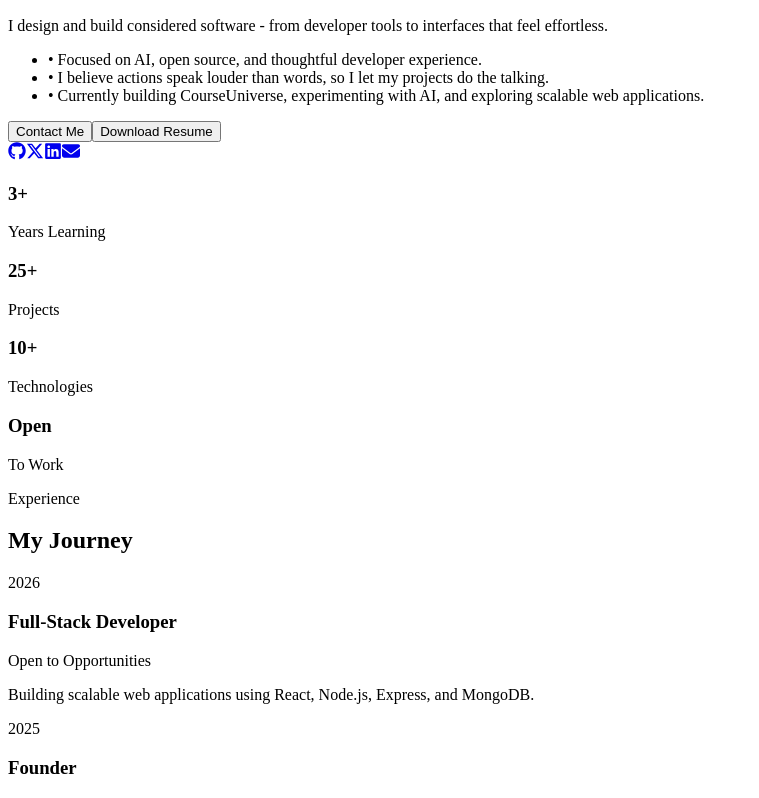
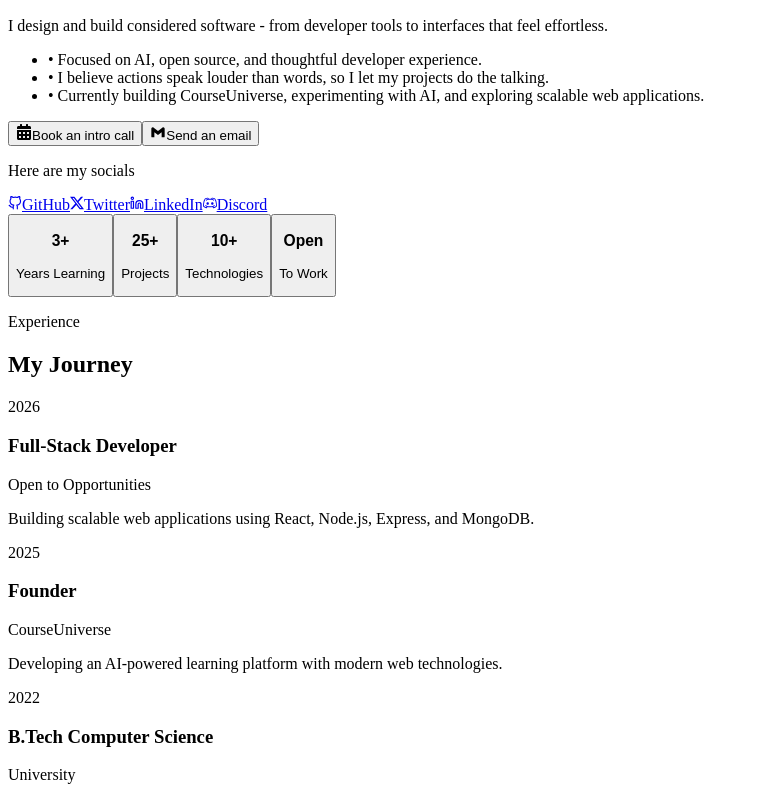
Before and after one commit to Shivam-Bagwari/Portfolio, a React (Vite) app in the folder client/: page / in a window 1280 px wide. Shown: the part 1560-2358 px from the top of the page, without its empty margins (0-759 px from the left). Built offline with nearby package versions, Linux system fonts and the light colour scheme; the HTML template or start-up script is replaced by a standard one.

Commit message:
UI Enhancement- Background, buttons

```diff
--- a/client/src/components/effects/Aurora.jsx
+++ /dev/null
@@ -1,11 +0,0 @@
-function Aurora() {
-    return (
-        <>
-            <div className="aurora-1" />
-
-            <div className="aurora-2" />
-        </>
-    );
-}
-
-export default Aurora;
--- a/client/src/components/effects/BlueprintGrid.jsx
+++ /dev/null
@@ -1,16 +0,0 @@
-function BlueprintGrid() {
-    return (
-        <div
-            className="
-                blueprint-grid
-                fixed
-                inset-0
-
-                opacity-100
-                -z-0
-            "
-        />
-    );
-}
-
-export default BlueprintGrid;
--- a/client/src/components/layout/Layout.jsx
+++ b/client/src/components/layout/Layout.jsx
@@ -1,4 +1,4 @@
-import Background from "../effects/Background";
+import BackgroundEffects from "../effects/BackgroundEffects";
 import AvailabilityBadge from "../shell/AvailabilityBadge";
 import RightIndex from "../shell/RightIndex";
 import ScrollProgress from "../shell/ScrollProgress";
@@ -9,7 +9,7 @@ function Layout({ children }) {
     return (
         <main className="relative min-h-screen bg-background text-foreground">
 
-            <Background />
+            <BackgroundEffects />
 
             <ScrollProgress />
 
--- a/client/src/components/sections/Hero/HeroContent.jsx
+++ b/client/src/components/sections/Hero/HeroContent.jsx
@@ -2,7 +2,8 @@ import avatar from "../../../assets/images/avatar.jpg";
 import socialLinks from "../../../data/socialLinks";
 import SocialButton from "../../ui/SocialButton";
 import GlassButton from "../../ui/GlassButton";
-
+import { FaCalendarAlt } from "react-icons/fa";
+import { BiLogoGmail } from "react-icons/bi";
 function HeroContent() {
   return (
     <div className="mt-12">
@@ -123,28 +124,41 @@ function HeroContent() {
         </li>
       </ul>
 
-      <div className="mt-12 flex flex-wrap gap-4">
+      <div className="mt-12 flex flex-wrap gap-3">
 
-  <GlassButton variant="primary">
-    Contact Me
+        <GlassButton
+          variant="primary"
+          icon={FaCalendarAlt}
+        >
+          Book an intro call
         </GlassButton>
 
-  <GlassButton variant="secondary">
-    Download Resume
+        <GlassButton
+          variant="secondary"
+          icon={BiLogoGmail}
+        >
+          Send an email
         </GlassButton>
 
       </div>
+      {/* Social Links */}
+      <div className="mt-10">
 
-      {/* Social Links */}
+        <p className="mb-5 font-mono text-sm text-white/45">
+          Here are my <span className="font-semibold text-white">socials</span>
+        </p>
 
-      <div className="mt-10 flex flex-wrap gap-3">
-
+        <div className="flex flex-wrap gap-3">
           {socialLinks.map((social) => (
-          <SocialButton
+            <GlassButton
               key={social.name}
-            {...social}
-          />
+              href={social.href}
+              icon={social.icon}
+            >
+              {social.name}
+            </GlassButton>
           ))}
+        </div>
 
       </div>
     </div>
--- a/client/src/components/ui/GlassButton.jsx
+++ b/client/src/components/ui/GlassButton.jsx
@@ -1,44 +1,24 @@
 function GlassButton({
   children,
+  icon: Icon,
   variant = "secondary",
   href,
   onClick,
   className = "",
 }) {
-  const baseClasses = `
-    inline-flex
-    items-center
-    justify-center
-    rounded-full
-    px-6
-    py-3.5
-    text-sm
-    font-medium
-    transition-all
-    duration-300
-    select-none
+  const baseClasses = `inline-flex items-center justify-center gap-2 h-10 px-6 rounded-xl border font-mono text-[14px] font-normal tracking-[-0.02em] transition-all duration-300
   `;
 
   const variants = {
     primary: `
-      bg-white
-      text-black
+      bg-[#FAFAFA] text-black border-white hover:bg-white hover:shadow-[0_8px_30px_rgba(255,255,255,0.08)]
       border
       border-white
       hover:scale-[1.03]
       hover:shadow-[0_0_25px_rgba(255,255,255,0.12)]
     `,
 
-    secondary: `
-      border
-      border-white/10
-      bg-white/[0.02]
-      text-white
-      backdrop-blur-xl
-      hover:bg-white/[0.05]
-      hover:border-white/20
-      hover:-translate-y-[2px]
-    `,
+    secondary: `border border-white/10 bg-white/[0.04] text-white backdrop-blur-xl hover:bg-whte/[0.06] hover:border-white/20 hover:-translate-y-[2px] shadow-[inset_0_1px_0_rgba(255,255,255,0.03)]`,
   };
 
   const classes = `${baseClasses} ${variants[variant]} ${className}`;
@@ -51,17 +31,23 @@ function GlassButton({
         rel="noopener noreferrer"
         className={classes}
       >
-        {children}
+        <>
+          {Icon && <Icon size={14}
+          />}
+          <span>{children}</span>
+        </>
       </a>
     );
   }
-
   return (
     <button
       onClick={onClick}
       className={classes}
     >
-      {children}
+      <>
+        {Icon && <Icon size={16} />}
+        <span>{children}</span>
+      </>
     </button>
   );
 }
--- a/client/src/components/ui/GlassCard.jsx
+++ b/client/src/components/ui/GlassCard.jsx
@@ -1,104 +1,86 @@
-function GlassCard({
+function GlassButton({
   children,
+  icon: Icon,
+  href,
+  onClick,
+  variant = "secondary",
   className = "",
 }) {
-  return (
-    <div
-      className={`
-        group
-        relative
-        overflow-hidden
-        rounded-[30px]
+  const baseClasses = `
+    inline-flex
+    items-center
+    justify-center
+    gap-2.5
+
+    h-11
+    px-5
+
+    rounded-xl
 
     border
-        border-white/[0.06]
-
-        bg-[#0B0B0F]
-
-        backdrop-blur-xl
-
     transition-all
     duration-300
     ease-out
 
-        hover:-translate-y-[3px]
-        hover:border-white/[0.10]
+    font-mono
+    text-[15px]
+    tracking-[-0.02em]
 
-        ${className}
-      `}
+    select-none
+  `;
+
+  const variants = {
+    primary: `
+      border-white
+      bg-white
+      text-black
+
+      hover:scale-[1.02]
+      hover:shadow-[0_10px_40px_rgba(255,255,255,0.12)]
+    `,
+
+    secondary: `
+      border-white/10
+      bg-white/[0.03]
+      backdrop-blur-xl
+      text-white
+
+      hover:border-white/20
+      hover:bg-white/[0.05]
+      hover:-translate-y-[2px]
+    `,
+  };
+
+  const classes = `${baseClasses} ${variants[variant]} ${className}`;
+
+  const content = (
+    <>
+      {Icon && <Icon size={16} strokeWidth={1.8} />}
+      <span>{children}</span>
+    </>
+  );
+
+  if (href) {
+    return (
+      <a
+        href={href}
+        target="_blank"
+        rel="noopener noreferrer"
+        className={classes}
       >
-      {/* Soft Purple Glow */}
-
-      <div
-        className="
-          pointer-events-none
-          absolute
-          -top-24
-          left-1/2
-          h-52
-          w-52
-          -translate-x-1/2
-          rounded-full
-          bg-violet-500/5
-          blur-[90px]
-        "
-      />
-
-      {/* Bottom Blue Glow */}
-
-      <div
-        className="
-          pointer-events-none
-          absolute
-          -bottom-24
-          right-0
-          h-44
-          w-44
-          rounded-full
-          bg-cyan-400/3
-          blur-[80px]
-        "
-      />
-
-      {/* Very Soft Gradient */}
-
-      <div
-        className="
-          pointer-events-none
-          absolute
-          inset-0
-          bg-gradient-to-br
-          from-white/[0.02]
-          via-transparent
-          to-violet-500/[0.03]
-        "
-      />
-
-      {/* Hover Glow */}
-
-      <div
-        className="
-          pointer-events-none
-          absolute
-          inset-0
-          opacity-0
-          transition-opacity
-          duration-300
-
-          group-hover:opacity-100
-
-          bg-gradient-to-tr
-          from-violet-500/[0.04]
-          via-transparent
-          to-cyan-400/[0.03]
-        "
-      />
-
-      <div className="relative z-10">
-        {children}
-      </div>
-    </div>
+        {content}
+      </a>
     );
   }
 
-export default GlassCard;
+  return (
+    <button
+      onClick={onClick}
+      className={classes}
+    >
+      {content}
+    </button>
+  );
+}
+
+export default GlassButton;
--- a/client/src/data/socialLinks.js
+++ b/client/src/data/socialLinks.js
@@ -1,32 +1,30 @@
-import {
-  FaGithub,
-  FaLinkedin,
-  FaXTwitter,
-  FaEnvelope,
-} from "react-icons/fa6";
+import { FiGithub } from "react-icons/fi";
+import { BsTwitterX } from "react-icons/bs";
+import { FiLinkedin } from "react-icons/fi";
+import { RxDiscordLogo } from "react-icons/rx";
 
 const socialLinks = [
   {
     name: "GitHub",
     href: "https://github.com/Shivam-bagwari",
-    icon: FaGithub,
+    icon: FiGithub,
   },
    {
     name: "Twitter",
     href: "https://x.com/shivam_bagwari",
-    icon: FaXTwitter,
+    icon: BsTwitterX,
   },
 
   {
     name: "LinkedIn",
     href: "#",
-    icon: FaLinkedin,
+    icon: FiLinkedin,
   },
 
   {
-    name: "Email",
-    href: "mailto:shivambagwari@gmail.com",
-    icon: FaEnvelope,
+    name: "Discord",
+    href: "#",
+    icon: RxDiscordLogo,
   },
 ];
 
--- a/client/src/styles/globals.css
+++ b/client/src/styles/globals.css
@@ -4,16 +4,18 @@
    Theme
 ========================================== */
 .glass-chip {
-  background: rgba(255, 255, 255, 0.035);
-  border: 1px solid rgba(255, 255, 255, 0.08);
+  background: rgba(255, 255, 255, 0.028);
+  border: 1px solid rgba(255, 255, 255, 0.09);
 
   backdrop-filter: blur(18px) saturate(180%);
   -webkit-backdrop-filter: blur(18px) saturate(180%);
 
   box-shadow:
-    inset 0 1px 0 rgba(255,255,255,.05),
-    0 8px 30px rgba(0,0,0,.35);
+    inset 0 1px 0 rgba(255, 255, 255, .06),
+    inset 0 -1px 0 rgba(255, 255, 255, .02),
+    0 12px 40px rgba(0, 0, 0, .45);
 }
+
 @theme {
 
   --color-background: #000000;
@@ -31,97 +33,125 @@
   --color-accent-pink: #f472b6;
 
 }
+
 @utility blueprint-grid {
 
-    background-image:
+  background-color: red;  /* background-image:
+    linear-gradient(rgba(255,255,255,.12) 1px, transparent 1px),
+    linear-gradient(90deg, rgba(255,255,255,.12) 1px, transparent 1px); */
 
-        linear-gradient(
-            rgba(255,255,255,0.045) 1px,
-            transparent 1px
-        ),
-
-        linear-gradient(
-            90deg,
-            rgba(255,255,255,0.045) 1px,
-            transparent 1px
-        );
-
-    background-size:86px 86px;
+  background-size: 78px 78px;
 
 }
+
 @utility aurora-1 {
 
-position:fixed;
+  position: fixed;
 
-width:550px;
+  width: 1200px;
+  height: 1200px;
 
-height:550px;
+  left: -450px;
+  top: -120px;
 
-left:-200px;
+  border-radius: 9999px;
 
-top:120px;
+  background:
+    radial-gradient(circle,
+      rgba(120, 80, 255, .22) 0%,
+      rgba(120, 80, 255, .12) 25%,
+      rgba(120, 80, 255, .04) 45%,
+      transparent 70%);
 
-border-radius:9999px;
+  filter: blur(180px);
 
-background:radial-gradient(circle,#8b5cf6 0%,transparent 70%);
+  opacity: .9;
 
-filter:blur(140px);
+  animation: aurora-drift 26s ease-in-out infinite;
 
-opacity:.16;
-
-pointer-events:none;
-
-animation:aurora-drift 18s ease-in-out infinite;
-
+  pointer-events: none;
 }
 
 @utility aurora-2 {
 
-position:fixed;
+  position: fixed;
 
-width:650px;
+  width: 1200px;
+  height: 1200px;
 
-height:650px;
+  right: -500px;
+  bottom: -200px;
 
-right:-250px;
+  border-radius: 9999px;
 
-top:20%;
+  background:
+    radial-gradient(circle,
+      rgba(255, 70, 170, .16) 0%,
+      rgba(255, 70, 170, .08) 30%,
+      transparent 70%);
 
-border-radius:9999px;
+  filter: blur(220px);
 
-background:radial-gradient(circle,#ec4899 0%,transparent 70%);
+  opacity: .75;
 
-filter:blur(160px);
+  animation: aurora-drift 30s ease-in-out infinite reverse;
 
-opacity:.10;
+  pointer-events: none;
 
-pointer-events:none;
+}
 
-animation:aurora-drift 22s ease-in-out infinite reverse;
+@utility vignette {
+
+  position: fixed;
+
+  inset: 0;
+
+  pointer-events: none;
+
+  background:
+    radial-gradient(
+      ellipse at center,
+      transparent 45%,
+      rgba(0,0,0,.18) 70%,
+      rgba(0,0,0,.62) 100%
+    );
+
+}
+@utility noise {
+
+  position: fixed;
+
+  inset: 0;
+
+  pointer-events: none;
+
+  opacity: .025;
+
+  background-image:
+    radial-gradient(rgba(255,255,255,.15) 1px, transparent 1px);
+
+  background-size: 4px 4px;
+
+  mix-blend-mode: overlay;
 
 }
 
 @keyframes aurora-drift {
 
-0%{
+  0% {
+    transform: translate(0, 0);
+  }
 
-transform:translate(0,0);
+  50% {
+    transform: translate(60px, -40px);
+  }
+
+  100% {
+    transform: translate(0, 0);
+  }
 
 }
 
-50%{
-
-transform:translate(40px,-30px);
-
-}
-
-100%{
-
-transform:translate(0,0);
-
-}
-
-}
 @keyframes ping-ring {
   0% {
     transform: scale(.8);
```
Also changed, not shown: client/src/components/effects/Background.jsx (deleted, +0 -15 lines), client/src/components/effects/BackgroundEffects.jsx (added, +36 -0 lines), client/src/components/effects/VerticalRails.jsx (deleted, +0 -15 lines). Lines whose indentation alone changed are shown as unchanged.
